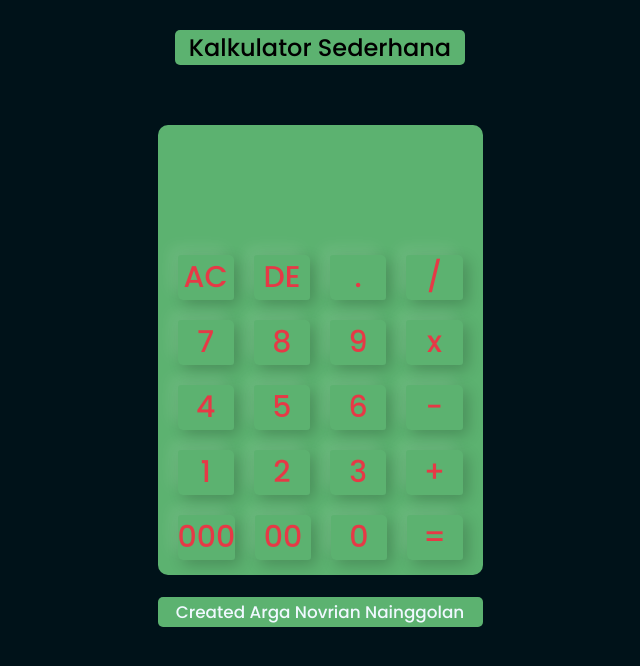
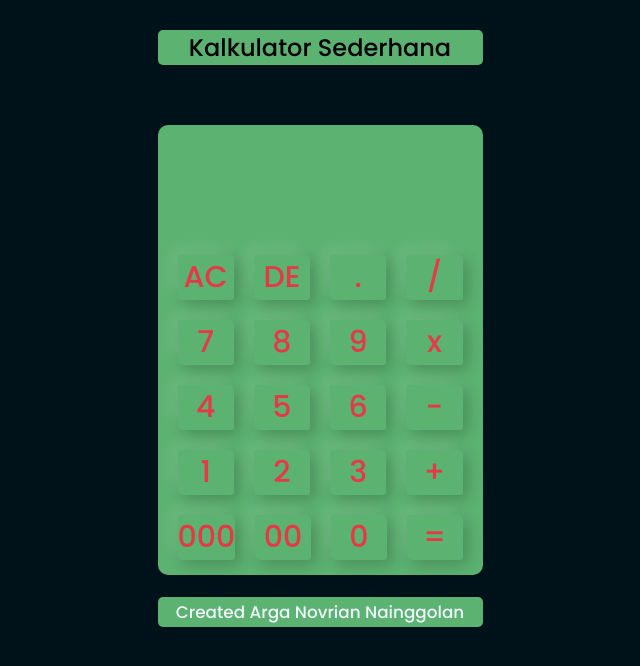
Before and after one commit to ArgaNovrian13/Application-Calculator-github.io, a plain HTML site: page index.html in a window 1280 px wide. Shown: the whole page, without its empty margins (320-960 px from the left). Drawn offline with Linux system fonts and the light colour scheme.

Commit message:
box judul di lebarkan

```diff
--- a/style.css
+++ b/style.css
@@ -13,7 +13,7 @@ body {
 .judul {
   text-align: center;
   background-color: #5cb270;
-  width: 290px;
+  width: 325px;
   margin: auto;
   position: relative;
   top: 30px;
```
